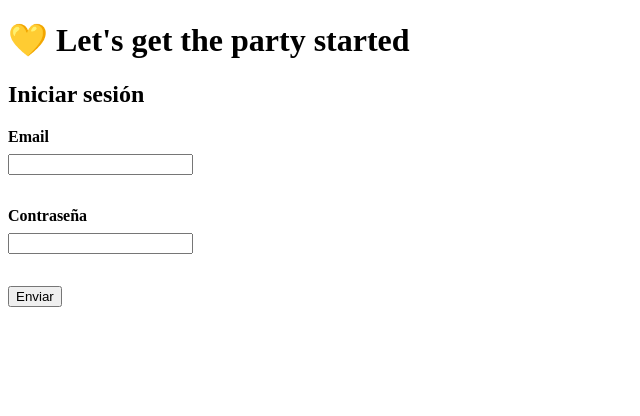
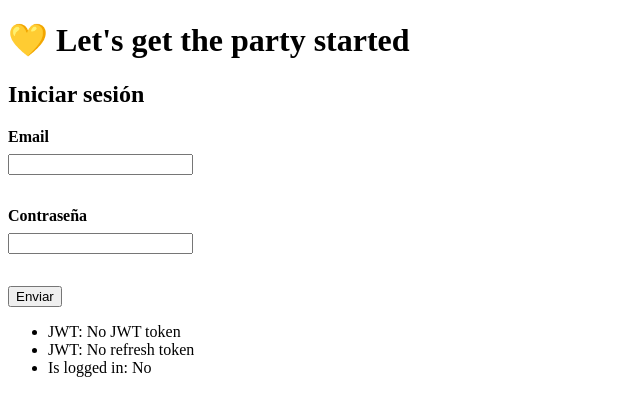
Before and after one commit to ger86/latteandfront-final-project-ii, a React (Create React App) app: page / in a window 1280 px wide. Shown: the top 416 px of the page, without its empty margins (0-640 px from the left). Built offline with nearby package versions, Linux system fonts and the light colour scheme.

Commit message:
4.1: added authContext for handling auth process

```diff
--- a/src/App.js
+++ b/src/App.js
@@ -1,10 +1,33 @@
+import AuthContextProvider, {useAuthContext} from 'contexts/authContext';
 import Login from 'views/Login/Login';
+
+/**
+ * This component is only for testing the auth context is working.
+ * It consummes the auth context and show its value.
+ * It will be removed in the next commit
+ */
+function Foo() {
+  const {authTokens, isLoggedIn, logout} = useAuthContext();
+  return (
+    <div>
+      <ul>
+        <li>JWT: {authTokens ? authTokens.token : 'No JWT token'}</li>
+        <li>JWT: {authTokens ? authTokens.refresh_token : 'No refresh token'}</li>
+        <li>Is logged in: {isLoggedIn ? 'Yes' : 'No'}</li>
+      </ul>
+      {isLoggedIn && <button onClick={logout}>Logout</button>}
+    </div>
+  );
+}
 
 export default function App() {
   return (
-    <div>
-      <h1>💛 Let's get the party started</h1>
-      <Login />
-    </div>
+    <AuthContextProvider>
+      <div>
+        <h1>💛 Let's get the party started</h1>
+        <Login />
+        <Foo />
+      </div>
+    </AuthContextProvider>
   );
 }
--- /dev/null
+++ b/src/contexts/authContext.js
@@ -0,0 +1,38 @@
+import {createContext, useCallback, useContext, useMemo, useState} from 'react';
+
+const AUTH_TOKENS_KEY = 'LATTE_AND_FRONT_AUTH_TOKENS_FINAL_PROJECT';
+
+export const AuthContext = createContext();
+
+export default function AuthContextProvider({children}) {
+  const authTokensInLocalStorage = window.localStorage.getItem(AUTH_TOKENS_KEY);
+  const [authTokens, setAuthTokens] = useState(
+    authTokensInLocalStorage === null ? null : JSON.parse(authTokensInLocalStorage)
+  );
+
+  const login = useCallback(function (authTokens) {
+    window.localStorage.setItem(AUTH_TOKENS_KEY, JSON.stringify(authTokens));
+    setAuthTokens(authTokens);
+  }, []);
+
+  const logout = useCallback(function () {
+    window.localStorage.removeItem(AUTH_TOKENS_KEY);
+    setAuthTokens(null);
+  }, []);
+
+  const value = useMemo(
+    () => ({
+      login,
+      logout,
+      authTokens,
+      isLoggedIn: authTokens !== null
+    }),
+    [authTokens, login, logout]
+  );
+
+  return <AuthContext.Provider value={value}>{children}</AuthContext.Provider>;
+}
+
+export function useAuthContext() {
+  return useContext(AuthContext);
+}
--- a/src/views/Login/Login.js
+++ b/src/views/Login/Login.js
@@ -1,5 +1,5 @@
 import {useState} from 'react';
-import {JWT_KEY} from 'consts/app';
+import {useAuthContext} from 'contexts/authContext';
 import apiClient from 'utils/apiClient';
 import LoginView from './LoginView';
 
@@ -13,6 +13,7 @@ export default function Login() {
     hasFailed: false,
     hasSucceeded: false
   });
+  const {login} = useAuthContext();
 
   async function handleSubmit(event) {
     event.preventDefault();
@@ -26,7 +27,7 @@ export default function Login() {
         username: form.email,
         password: form.password
       });
-      localStorage.setItem(JWT_KEY, JSON.stringify(json.data));
+      login(json.data);
       setRequestStatus({
         isLoading: false,
         hasFailed: false,
```
